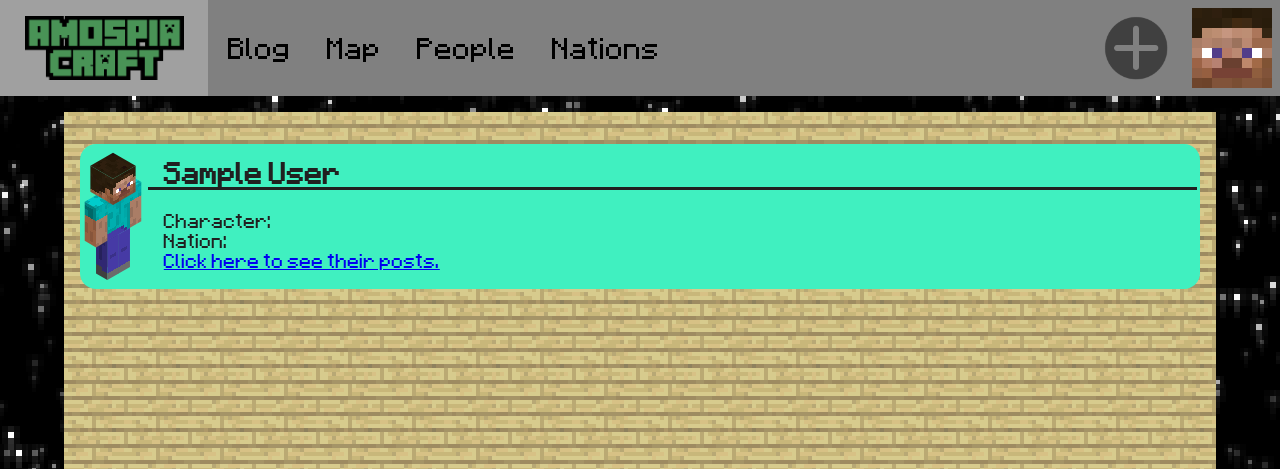
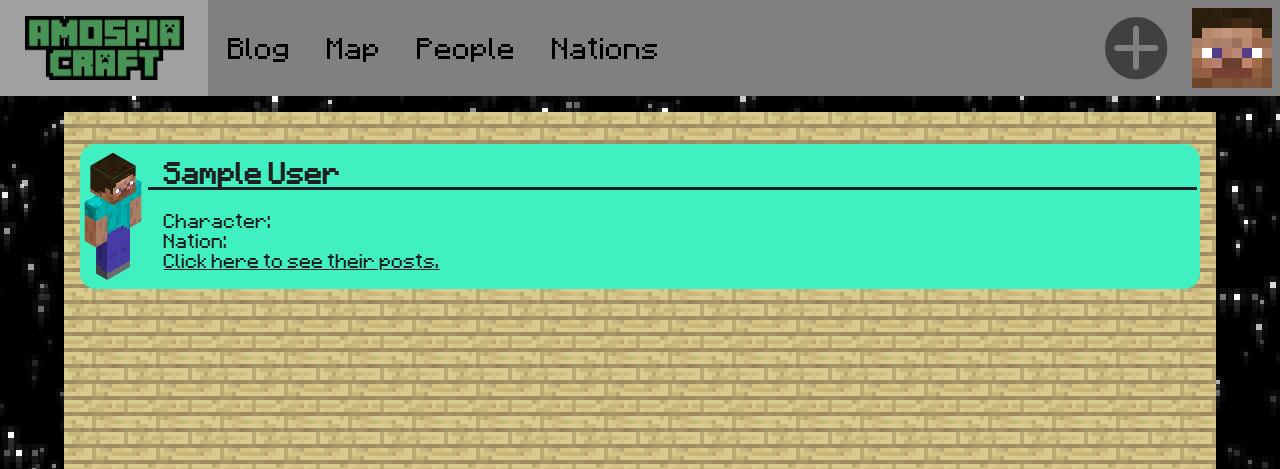
Before and after one commit to SamAng219255/MCserver-site, a PHP site: page /people.php in a window 1280 px wide. Shown: the top 469 px of the page. Run offline with PHP 8.4, Linux system fonts and the light colour scheme; the visitor is signed in with stand-in values (Sample User, id 1); a stand-in replaces the project's code that opens the database connection.

Commit message:
some minor fixes

```diff
--- a/loadposts.js
+++ b/loadposts.js
@@ -80,6 +80,8 @@ function getOld() {
 		}
 	});
 }
+urlRegEx=/(https?:\/\/)?((?:[a-z0-9%]+)(?:\.[a-z0-9%]+)+)((?:\/[a-z0-9%]+)*)\/?(\?(?:[a-z0-9%]+=[a-z0-9%]+)?(?:&[a-z0-9%]+=[a-z0-9%]+)*)?/gi;
+linkRegEx="<a href=\"$&\" target=\"_blank\">$&</a>";
 function showPost(i,data,side) {
 	var fullTime=data.posts[i].time.split(" ");
 	var sentTime=fullTime[0];
@@ -101,7 +103,7 @@ function showPost(i,data,side) {
 	var d=Date.UTC(t[0], t[1]-1, t[2], t[3], t[4], t[5]);
 	var edit="";
 	if(data.posts[i].owned) edit='<div class="delete" card="'+data.posts[i].id+'">delete</div>&nbsp<a href="./edit.php?id='+data.posts[i].id+'" class="edit">edit</a>';
-	textBox[side]('<div class="card" user="'+data.posts[i].username+'" card="'+data.posts[i].id+'"><div class="postmeta"><div class="h">'+data.posts[i].username+'</div> <div class="topic">'+data.posts[i].topic+'</div> <div class="time">'+sentTime+', '+getTimeOnServer(d).yr+'</div></div><div class="stuffing">'+data.posts[i].content+'</div><div class="footer">'+edit+'</div></div>');
+	textBox[side]('<div class="card" user="'+data.posts[i].username+'" card="'+data.posts[i].id+'"><div class="postmeta"><div class="h">'+data.posts[i].username+'</div> <div class="topic">'+data.posts[i].topic+'</div> <div class="time">'+sentTime+', '+getTimeOnServer(d).yr+'</div></div><div class="stuffing">'+data.posts[i].content.replace(urlRegEx,linkRegEx)+'</div><div class="footer">'+edit+'</div></div>');
 	$(".delete[card="+data.posts[i].id+"]").click(deletePost);
 	var stuffing=$(".card[card="+data.posts[i].id+"] .stuffing");
 	if($(stuffing.height()).toEm()>10) {
--- a/pageStart.php
+++ b/pageStart.php
@@ -93,7 +93,7 @@
 				<a href="./blog.php">
 					<span>Blog</span>
 				</a>
-				<a href="./map/">
+				<a href="./map/" target="_blank">
 					<span>Map</span>
 				</a>
 				<a href="./people.php">
--- a/people.php
+++ b/people.php
@@ -9,7 +9,7 @@
 					echo '<div class="card" user="'.$row[0].'"><table><tr><td rowspan="2"><div class="image">';
 					addModel($row[0]);
 					echo '</div></td><td><div class="postmeta"><div class="h">'.$row[0].'</div></div></td></tr><tr><td><div class="stuffing">';
-					echo '<span>Character: '.$row[5].' '.$row[4].' '.$row[6].'</span><br><span>Nation: <a href="./nations?page='.$row[3].'">'.$row[3].'</a></span><br><a href="./?poster='.$row[0].'">Click here to see their posts.</a>';
+					echo '<span>Character: '.$row[5].' '.$row[4].' '.$row[6].'</span><br><span>Nation: <a href="./nations?page='.$row[3].'">'.$row[3].'</a></span><br><a href="./blog.php?poster='.$row[0].'">Click here to see their posts.</a>';
 					echo '</div></td></tr></table></div>';
 					$styles.='
 .card[user='.$row[0].'] {
--- a/theme.css
+++ b/theme.css
@@ -57,6 +57,9 @@ input[type=hidden] {
 	background-color: #40f0c0;
 	position: relative;
 	color: #202020;
+}
+.card a {
+	color: inherit;
 }
 .card table {
 	width: 100%;
```
